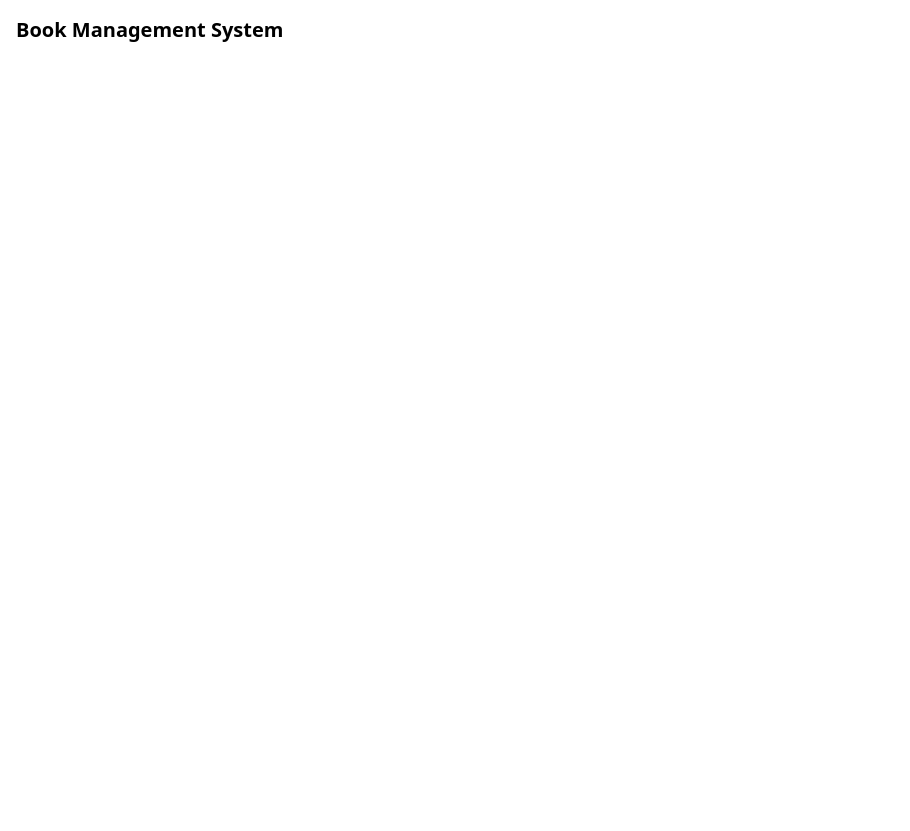
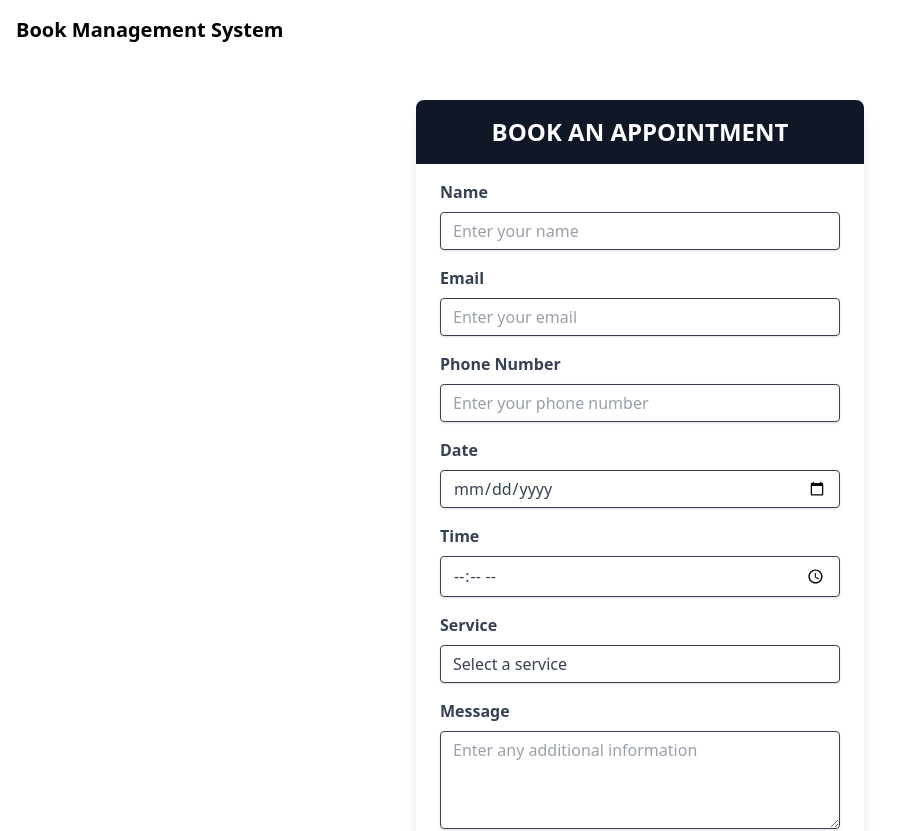
Before and after one commit to Aayushpradhan88-js/Full-Stack-SaaS-development-Course, a React (Vite) app in the folder Book-Management-System/client/: page /edit in a window 1280 px wide. Shown: the top 831 px of the page, without its empty margins (0-910 px from the left). Before the commit the page ends 800 px from the top, so only its background shows below. Built offline with nearby package versions, Linux system fonts and the light colour scheme.

Commit message:
edit page design

```diff
--- a/Book-Management-System/client/src/pages/EditPage.jsx
+++ b/Book-Management-System/client/src/pages/EditPage.jsx
@@ -3,8 +3,73 @@ import NavBar from '../components/NavBar'
 
 const EditPage = () => {
   return (
-        <>
-     <NavBar/>
+    <>
+      <NavBar />
+
+      <div className="max-w-md mx-auto mt-10 bg-white shadow-lg rounded-lg overflow-hidden">
+        <div className="text-2xl py-4 px-6 bg-gray-900 text-white text-center font-bold uppercase">
+          Book an Appointment
+        </div>
+        <form className="py-4 px-6" action method="POST">
+          <div className="mb-4">
+            <label className="block text-gray-700 font-bold mb-2" htmlFor="name">
+              Name
+            </label>
+            <input className="shadow appearance-none border rounded w-full py-2 px-3 text-gray-700 leading-tight focus:outline-none focus:shadow-outline" id="name" type="text" placeholder="Enter your name" />
+          </div>
+          <div className="mb-4">
+            <label className="block text-gray-700 font-bold mb-2" htmlFor="email">
+              Email
+            </label>
+            <input className="shadow appearance-none border rounded w-full py-2 px-3 text-gray-700 leading-tight focus:outline-none focus:shadow-outline" id="email" type="email" placeholder="Enter your email" />
+          </div>
+          <div className="mb-4">
+            <label className="block text-gray-700 font-bold mb-2" htmlFor="phone">
+              Phone Number
+            </label>
+            <input className="shadow appearance-none border rounded w-full py-2 px-3 text-gray-700 leading-tight focus:outline-none focus:shadow-outline" id="phone" type="tel" placeholder="Enter your phone number" />
+          </div>
+          <div className="mb-4">
+            <label className="block text-gray-700 font-bold mb-2" htmlFor="date">
+              Date
+            </label>
+            <input className="shadow appearance-none border rounded w-full py-2 px-3 text-gray-700 leading-tight focus:outline-none focus:shadow-outline" id="date" type="date" placeholder="Select a date" />
+          </div>
+          <div className="mb-4">
+            <label className="block text-gray-700 font-bold mb-2" htmlFor="time">
+              Time
+            </label>
+            <input className="shadow appearance-none border rounded w-full py-2 px-3 text-gray-700 leading-tight focus:outline-none focus:shadow-outline" id="time" type="time" placeholder="Select a time" />
+          </div>
+          <div className="mb-4">
+            <label className="block text-gray-700 font-bold mb-2" htmlFor="service">
+              Service
+            </label>
+            <select className="shadow appearance-none border rounded w-full py-2 px-3 text-gray-700 leading-tight focus:outline-none focus:shadow-outline" id="service" name="service">
+              <option value>Select a service</option>
+              <option value="haircut">Haircut</option>
+              <option value="coloring">Coloring</option>
+              <option value="styling">Styling</option>
+              <option value="facial">Facial</option>
+            </select>
+          </div>
+          <div className="mb-4">
+            <label className="block text-gray-700 font-bold mb-2" htmlFor="message">
+              Message
+            </label>
+            <textarea className="shadow appearance-none border rounded w-full py-2 px-3 text-gray-700 leading-tight focus:outline-none focus:shadow-outline" id="message" rows={4} placeholder="Enter any additional information" defaultValue={""} />
+          </div>
+          <div className="flex items-center justify-center mb-4">
+            <button className="bg-gray-900 text-white py-2 px-4 rounded hover:bg-gray-800 focus:outline-none focus:shadow-outline" type="submit">
+              Book Appointment
+            </button>
+          </div>
+        </form>
+      </div>
+
+      <button className="bg-blue-500 hover:bg-blue-600 text-white font-bold py-2 px-4 rounded-full">
+        Pay Now
+      </button>
     </>
   )
 }
```
